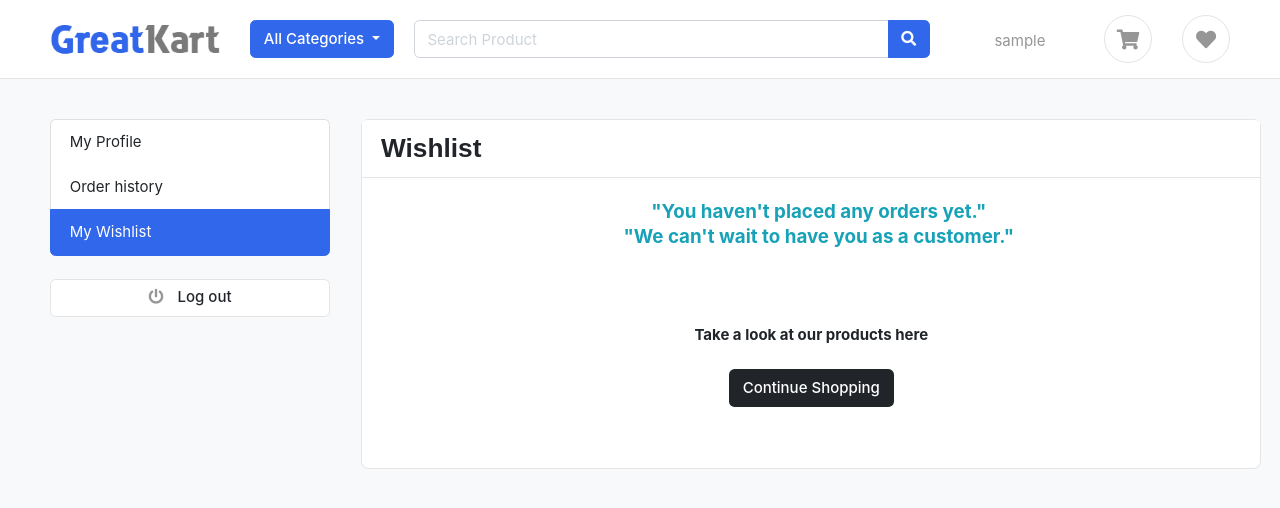
After one commit to Subinkvs/Django_ecommerce_icart, a Django app: page /orderwishlist in a window 1280 px wide. The commit adds this page. Shown: the top 508 px of the page. Run offline with Django 4.2, Linux system fonts and the light colour scheme; the visitor is signed in with stand-in values (Sample User, id 1); data that the repository does not hold is empty; parts of the project's set-up code (start-up, migrations or seed data) failed here and were passed over; some libraries are stand-ins or nearby versions; some web fonts are replaced.

Commit message:
updations completed

```diff
--- a/product/urls.py
+++ b/product/urls.py
@@ -23,6 +23,7 @@ urlpatterns = [
     path('order-view/<str:t_no>',orderview.as_view(), name='order-view'),
     path('profile-view',profileview.as_view(), name='profile-view'),
     path('orders/<int:order_id>/cancel/', ordercancel.as_view(), name='ordercancel'),
+    path('orderprofile', profileorder.as_view(), name='profileorder'),
+    path('orderwishlist', profilewishlist.as_view(), name='profilewishlist'),
     path('store', store.as_view(), name='store')
-
 ]
--- a/product/views.py
+++ b/product/views.py
@@ -368,12 +368,11 @@ class razorpaycheck(View):
             'total_price':total_price
         })
 
-# To add order complete
+# To view order history
 class order(View):
-    '''To add order complete '''
+    '''To view order with relevant status'''
     def get(self,request,*args, **kwargs):
-        orders = Order.objects.filter(user=request.user.id
-                                      )
+        orders = Order.objects.filter(user=request.user.id)
         total_items = len(orders)
         cartitem = Cart.objects.filter(user=request.user.id)
         total_quantity = sum(item.product_qty for item in cartitem)
@@ -389,6 +388,7 @@ class order(View):
 
 # To view the order details
 class orderview(View):
+    '''To view order details '''
     def get(self,request,t_no,*args, **kwargs):
         order = Order.objects.filter(tracking_no=t_no).filter(user=request.user.id).first()
         orderitems = OrderItem.objects.filter(order=order)
@@ -406,12 +406,14 @@ class orderview(View):
 
 # To view profile for the user
 class profileview(View):
+    '''To view the profile of the user'''
     def get(self,request,*args, **kwargs):
         profile = Profile.objects.filter(user=request.user).first()
         orders = Order.objects.filter(user=request.user.id)
         total_items = len(orders)
         cartitem = Cart.objects.filter(user=self.request.user.id)
         total_quantity = sum(item.product_qty for item in cartitem)
+        total_price = sum(item.product.price * item.product_qty for item in cartitem)
         wishlist = Wishlist.objects.filter(user=request.user.id)
         total_item =len(wishlist)
         context = {
@@ -419,17 +421,50 @@ class profileview(View):
             'orders':orders,
             'total_items':total_items,
             'total_quantity':total_quantity,
-            'total_item':total_item
+            'total_item':total_item,
+            'cartitem':cartitem,
+            'total_price':total_price,
+            'wishlist':wishlist
         }
         return render(request, 'dashboard.html', context)
 
 # To cancel your order from my orders
 class ordercancel(View):
+    '''To cancel the order in pending stage'''
     def post(self,request, order_id):
         order = get_object_or_404(Order, id=order_id, user=request.user)
 
         if order.status:
             order.status = 'Order Cancelled'
             order.delete()
-            return JsonResponse({'status': 'Your Order Deleted Successfully'})
+            return JsonResponse({'status': 'Your Order Cancelled Successfully'})
         return JsonResponse({'status': 'Cancellation not allowed'})
+
+# To view order history from profile page
+class profileorder(View):
+    def get(self,request,*args, **kwargs):
+        orders = Order.objects.filter(user=request.user.id)
+        total_items = len(orders)
+        cartitem = Cart.objects.filter(user=request.user.id)
+        total_quantity = sum(item.product_qty for item in cartitem)
+        wishlist = Wishlist.objects.filter(user=request.user.id)
+        total_item =len(wishlist)
+        context = {
+            'orders':orders,
+            'total_item':total_item,
+            'total_quantity':total_quantity,
+            'total_items':total_items
+        }
+
+        return render(request, 'profileorder.html', context)
+
+# To view wishlist from profile page
+class profilewishlist(View):
+    def get(self, request):
+        if request.user.is_authenticated:
+            cartitem = Cart.objects.filter(user=self.request.user.id)
+            total_quantity = sum(item.product_qty for item in cartitem)
+            wishlist = Wishlist.objects.filter(user=request.user.id)
+            total_item =len(wishlist)
+            context = {'wishlist': wishlist, 'total_quantity': total_quantity,'total_item':total_item}
+        return render(request, 'profilewishlist.html', context)
--- a/static/js/checkout.js
+++ b/static/js/checkout.js
@@ -26,7 +26,7 @@ $(document).ready(function () {
                 success: function (response) {
                     var options = {
                         "key": "rzp_test_YTGEzgI1KOcL0L", // Enter the Key ID generated from the Dashboard
-                        "amount": 1 * 100, // Amount is in currency subunits. Default currency is INR. Hence, 50000 refers to 50000 paise
+                        "amount": response.total_price * 100, // Amount is in currency subunits. Default currency is INR. Hence, 50000 refers to 50000 paise
                         "currency": "INR",
                         "name": "Icart", //your business name
                         "description": "Thank you for buying from us",
--- a/static/js/custom.js
+++ b/static/js/custom.js
@@ -41,6 +41,7 @@ jQuery(function(){
             },
             success: function (response) {
                 // window.location.reload(true)
+
                 console.log(response)
                 alertify.success(response.status)
 
@@ -87,7 +88,8 @@ jQuery(function(){
                 csrfmiddlewaretoken: token
             },
             success: function () {
-                 window.location.reload()
+
+                location.reload(true)
             }
         });
     });
--- a/templates/base.html
+++ b/templates/base.html
@@ -11,10 +11,11 @@
     <link href="https://cdn.jsdelivr.net/npm/bootstrap@5.3.2/dist/css/bootstrap.min.css" rel="stylesheet" integrity="sha384-T3c6CoIi6uLrA9TneNEoa7RxnatzjcDSCmG1MXxSR1GAsXEV/Dwwykc2MPK8M2HN" crossorigin="anonymous">
     <title>GreatKart | One of the Biggest Online Shopping Platform</title>
 
+
     <link rel="shortcut icon" type="image/x-icon" href="{% static 'images/favicon.ico' %}">
-
     <!-- jQuery -->
     <script src="{% static 'js/jquery-2.0.0.min.js' %}" type="text/javascript"></script>
+
 
     <!-- Bootstrap4 files-->
     <script src="{% static 'js/bootstrap.bundle.min.js' %}" type="text/javascript"></script>
@@ -57,6 +58,7 @@
     z-index: 1000;
   }
 </style>
+
 <style>
 	html,
 body,
@@ -210,14 +212,14 @@ thead {
   <!-- </div> -->
   <!-- End of .container -->
 <!-- ========================= FOOTER END // ========================= -->
+<!-- Ajax for order cancel  -->
 <script src="{% static '/js/order.js' %}"></script>
-
+<!-- Bootstrap JS Bundle (includes Popper.js) -->
+<script src="https://cdn.jsdelivr.net/npm/bootstrap@5.7.0/dist/js/bootstrap.bundle.min.js"></script>
 <!-- jQuery for search product -->
 <script src="https://code.jquery.com/ui/1.13.2/jquery-ui.js"></script>
-
 <script>
 var availableTags = [];
-
 $.ajax({
   method: "GET",
   url: "/product-list",
@@ -225,23 +227,20 @@ $.ajax({
     startAutocomplete(response);
   }
 });
-
 function startAutocomplete(availableTags)
 {
   $( "#searchproduct" ).autocomplete({
     source: availableTags
   });
-
 }
-
 </script>
 
+<!-- jQuery for cart buttons -->
+<script src="{% static '/js/custom.js' %}"></script>
 <!-- jQuery for alertify messages -->
 <script src="//cdn.jsdelivr.net/npm/alertifyjs@1.13.1/build/alertify.min.js"></script>
 <script src="https://cdn.jsdelivr.net/npm/bootstrap@5.3.2/dist/js/bootstrap.bundle.min.js" integrity="sha384-C6RzsynM9kWDrMNeT87bh95OGNyZPhcTNXj1NW7RuBCsyN/o0jlpcV8Qyq46cDfL" crossorigin="anonymous"></script>
 <script>
-
-
     ('{% for msg in messages %}')
         alertify.set('notifier', 'position', 'bottom-right');
         alertify.success('{{ msg }}');
--- a/templates/order.html
+++ b/templates/order.html
@@ -36,9 +36,9 @@
                                     <td>
                                         {% if item.status == 'Pending' %}
                                             <input type="hidden" value="{{ item.id }}">
-                                            <button id="cancelOrderBtn" data-order-id="{{ item.id }}">Cancel Order</button>
+                                            <button class="btn btn-danger" id="cancelOrderBtn" data-order-id="{{ item.id }}">Cancel Order</button>
                                             {% else %}
-                                            <button>Order On Way</button>
+                                            <h6>Order On Way</h6>
                                         {% endif %}
                                     </td>
                                 </tr>
--- a/templates/place-order.html
+++ b/templates/place-order.html
@@ -79,7 +79,7 @@ $(document).ready(function() {
 			</div>
 		</div>  <!-- category-wrap.// -->
 	</div> <!-- col.// -->
-	<a href="{% url 'store' %}" class="btn btn-outline-primary">Store</a>
+	<!-- <a href="{% url 'store' %}" class="btn btn-outline-primary">Store</a> -->
 	<div class="col-lg  col-md-6 col-sm-12 col">
 		<form action="{% url 'searchproduct' %}" class="search" method="POST">
 			{% csrf_token %}
@@ -96,7 +96,7 @@ $(document).ready(function() {
 	</div> <!-- col.// -->
 	<div class="col-lg-3 col-sm-6 col-8 order-2 order-lg-3">
 				<div class="d-flex justify-content-end mb-3 mb-lg-0">
-					<div class="widget-header">
+					<div class="widget-header px-4">
 						{% if request.user.is_authenticated %}
 						<button class="title text-muted py-2 mt-2" id="dropdownMenuButton2" data-bs-toggle="dropdown" aria-expanded="false" style="background-color:white; border:none;">{{request.user}}</button>
 						<ul class="dropdown-menu" aria-labelledby="dropdownMenuButton2">
--- /dev/null
+++ b/templates/profilewishlist.html
@@ -0,0 +1,113 @@
+{% extends "base.html" %}
+{% block title %}My Profile wishlist{% endblock %}
+{% block content %}
+<section  class="section-conten padding-y bg ">
+	<div class="container">
+		<div class="row">
+		<aside class="col-md-3">
+			<!--   SIDEBAR   -->
+			<ul class="list-group ">
+				<a class="list-group-item " href="{% url 'profile-view' %}">My Profile</a>
+				<a href="{% url 'profileorder' %}"class="list-group-item">Order history</a>
+			    <a href="{% url 'profilewishlist' %}" class="list-group-item active">My Wishlist</a>
+				<!-- <a class="btn btn-light btn-block"  href="{% url 'logoutpage' %}"><i class="fa fa-power-off"></i> <span class="text">Log out</span> </a> -->
+			</ul>
+			<br>
+			<a class="btn btn-light btn-block" href="{% url 'logoutpage' %}"> <i class="fa fa-power-off"></i> <span class="text">Log out</span> </a>
+			<!--   SIDEBAR .//END   -->
+		</aside>
+
+<section class="section-content " style="width:75%">
+    <div class="container ">
+
+    <!-- ============================ COMPONENT 1 ================================= -->
+
+    <div class="row ">
+        <aside class="col-lg-9">
+    <div class="card cartdata" style="width: 900px; height: 350px;">
+        <div class="card-header card-shadow">
+            <h3 class="mb-0" style="font-family: Arial, sans-serif;">Wishlist</h3>
+          </div>
+    {% if wishlist %}
+    <table class="table table-borderless table-shopping-cart">
+    <thead class="text-muted">
+    <tr class="small text-uppercase">
+      <th scope="col">Product</th>
+      <th scope="col" width="120">Product View</th>
+      <th scope="col" width="120">Unit Price</th>
+      <th scope="col" class="text-right" width="200"> </th>
+    </tr>
+    </thead>
+    <tbody>
+        {% for item in wishlist %}
+    <tr class="product_data">
+
+        <td>
+            <figure class="itemside align-items-center">
+                <div class="aside"><img src="{{ item.product.image.url }}" class="img-sm"></div>
+                <figcaption class="info">
+                    <a href="{% url 'productdetail' item.product.id %}" class="title text-dark">{{item.product.title}}</a>
+
+                </figcaption>
+            </figure>
+        </td>
+        <td>
+            <!-- col.// -->
+                    {% csrf_token %}
+                    <input type="hidden" value="{{ item.product.id }}" class="prod_id">
+                    <a href="{% url 'productdetail' item.product.id %}">
+                        <button type="button" class="btn btn-info mr-5">View</button>
+                    </a>
+        </td>
+        <td>
+            <div class="price-wrap">
+                <var class="price">Rs {{item.product.price|floatformat:"0"}}</var>
+
+            </div> <!-- price-wrap .// -->
+        </td>
+        <input type="hidden" value="{{ product.id }}" class="prod_id">
+        <input type="hidden" class="form-control qty-input" value="1" readonly style="background-color: white;">
+        <td class="text-right">
+            <button type="button" class="btn btn-primary addToCartBtn">Add to cart<i class="fas fa-shopping-cart"></i></button>
+        </td>
+        <td class="text-right">
+            <button type="button" class="btn btn-danger delete-wishlist-item">Remove</button>
+        </td>
+    </tr>
+    {% endfor %}
+    {% else %}
+    <div class="pl-2 py-4 ml-2"  style="display: flex; justify-content: center; align-items: center; text-align: center;">
+        <h5 class="text-info">
+            "You haven't placed any orders yet."
+            <br>
+            "We can't wait to have you as a customer."
+        </h5>
+    </div>
+    <br>
+    <br>
+    <div style="display: flex; justify-content: center; align-items: center; text-align: center;">
+        <strong><p>Take a look at our products here</p></strong>
+    </div>
+    <br>
+    <div style="justify-content: center; align-items: center; text-align: center;">
+        <a href="{% url 'index' %}" class="btn text-white bg-dark">Continue Shopping</a>
+
+    </div>
+
+    {% endif %}
+    </td>
+    </tr>
+    </tbody>
+    </table>
+    </div> <!-- card.// -->
+
+    </aside> <!-- col.// -->
+
+    </div> <!--row-->
+     <!-- ============================ COMPONENT 1 END .// ================================= -->
+
+    </div> <!-- container .//  -->
+    </section>
+    </div>
+</section>
+{% endblock %}
```
Also changed, not shown: templates/cart.html (+17 -4 lines), templates/dashboard.html (+36 -62 lines), templates/index.html (+0 -8 lines), templates/product-detail.html (+2 -21 lines), templates/profileorder.html (added, +98 -0 lines), templates/store.html (+10 -10 lines), static/css/bootstrap.css.
